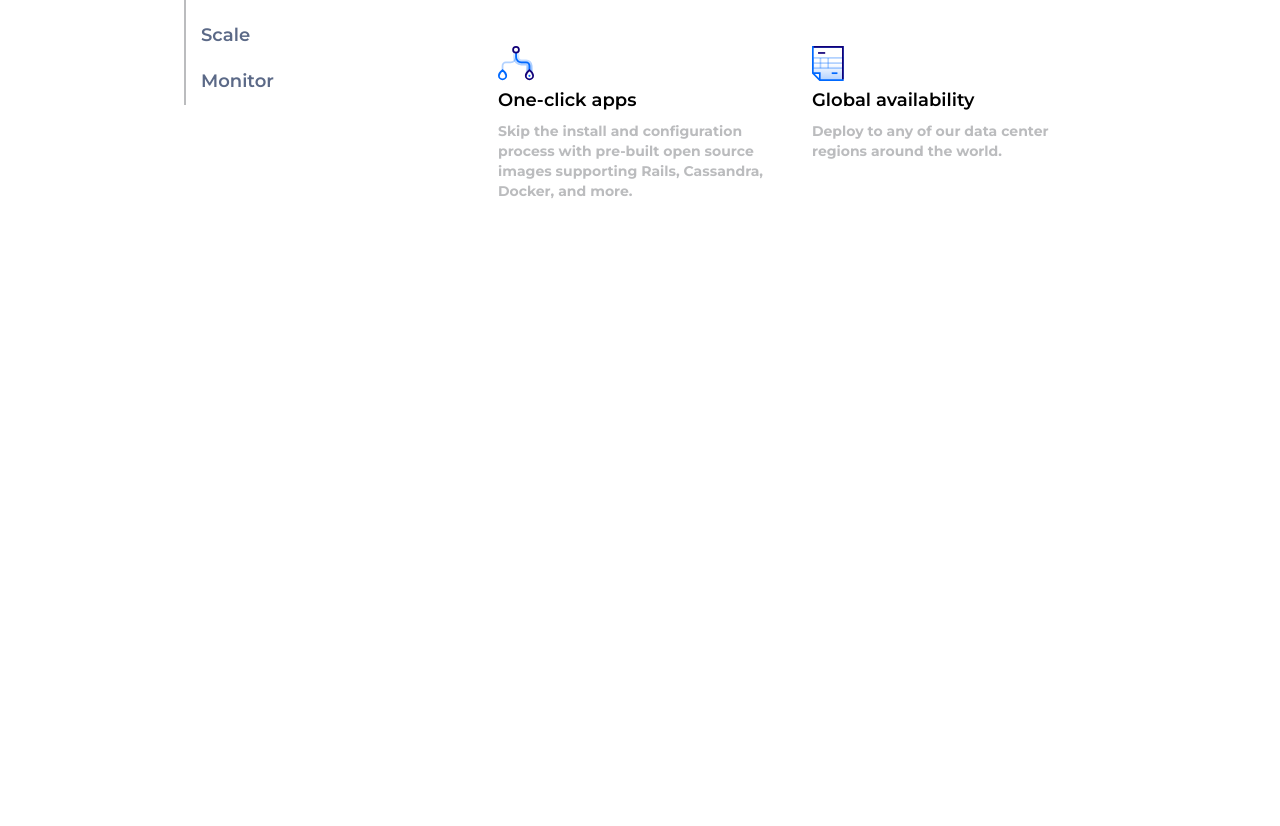
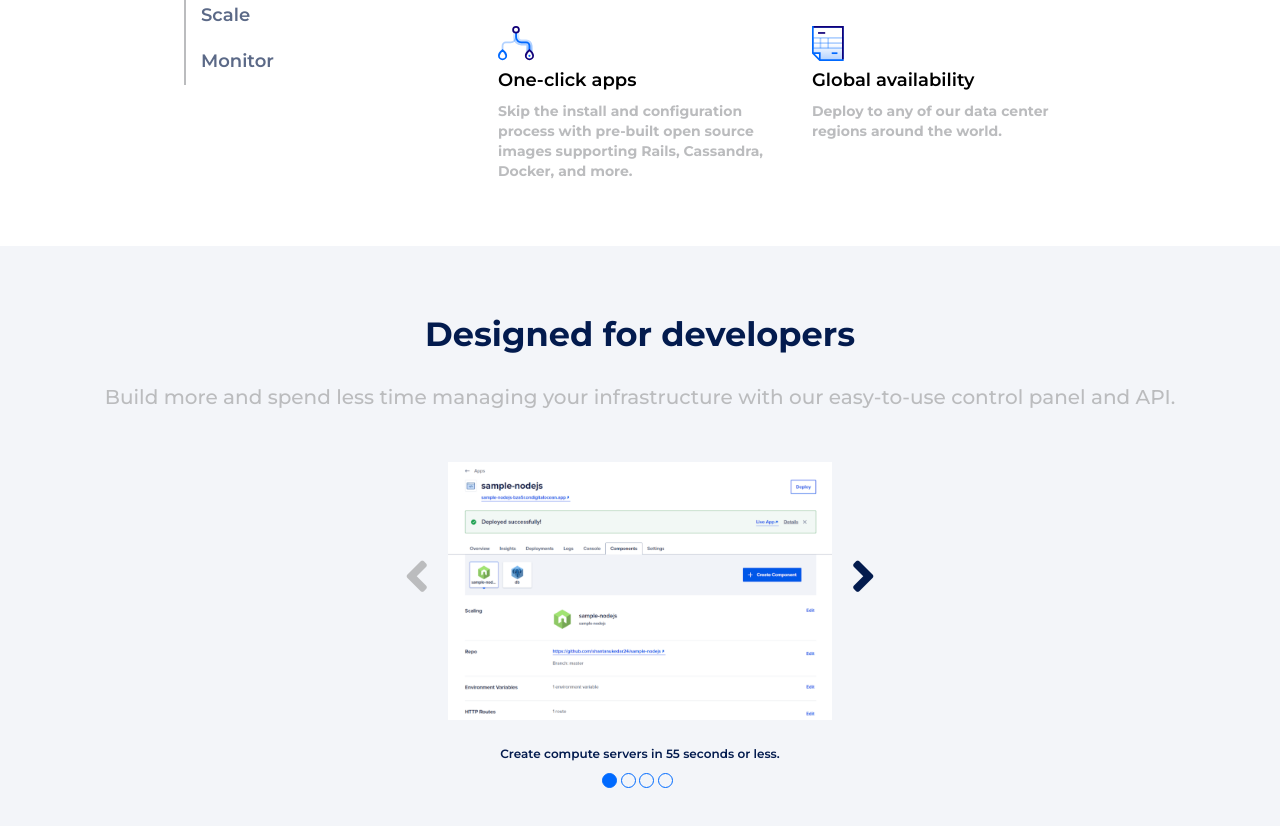
Before and after one commit to mrc-bsllt/html-css-digitalocean, a plain HTML site: page index.html in a window 1280 px wide. Shown: the part 1164-1990 px from the top of the page. Before the commit the page ends 1430 px from the top, so only its background shows below. Drawn offline with nearby package versions, Linux system fonts and the light colour scheme.

Commit message:
completato d#designed

```diff
--- a/css/style.css
+++ b/css/style.css
@@ -1,4 +1,9 @@
 /* utilities */
+.debug [class*="col-l"] {
+  height: 400px;
+  background-color: red;
+  border: 1px solid black;
+}
 .drop_down a::after {
   content: '\02c5';
   margin-left: 3px;
@@ -53,7 +58,7 @@ h3 {
 }
 h2,
 h3 {
-  color: #000000;
+  color: #031b4e;;
 }
 h4 {
   color: #000000;
@@ -188,7 +193,7 @@ nav li a:hover {
 
 /* deploy */
  #deploy {
-   padding: 70px 0 50px 0;;
+   padding: 50px 0;
  }
  #deploy h2 {
    margin-top: 0;
@@ -220,6 +225,48 @@ nav li a:hover {
 }
 /* /deploy */
 
+ /* designed */
+ #designed {
+   padding: 50px 0;
+   background-color: #F3F5F9;
+ }
+ #designed p.font_big {
+   margin-top: 30px;
+  }
+  #create_droplets {
+    width: 40%;
+    margin: 50px auto 0;
+  }
+  #create_droplets img {
+    width: 75%;
+    vertical-align: middle;
+  }
+  #create_droplets i {
+    display: inline-block;
+    padding: 15px;
+    font-size: 50px;
+    cursor: pointer;
+  }
+  #create_droplets i.active {
+    color: #031b4e;
+  }
+  #create_droplets p.p_small {
+    color: #031b4e;
+    margin-top: 25px;
+    font-weight: 600;
+  }
+  .list_circle li {
+    width: 15px;
+    height: 15px;
+    padding: 0;
+    border: 1px solid #006aff;
+    border-radius: 50%;
+    cursor: pointer;
+  }
+  .list_circle li.circle_active {
+    background-color: #006aff;
+  }
+/* /designed */
 
 /* /main */
 
@@ -235,6 +282,7 @@ nav li a:hover {
 /* media query */
 @media screen and (max-width: 768px) {
 
+  /* generale */
   h1 {
     font-size: 2em;
   }
@@ -244,16 +292,20 @@ nav li a:hover {
   h3 {
     font-size: 1.6em;
   }
+  h5 {
+    font-size: 0.75em;
+  }
+  /* /generale */
 
+  /* header */
   #jumbotron {
     padding: 50px 0;
   }
+  /* /header */
 
+  /* main */
   #logos li {
     width: 50%;
-  }
-  h5 {
-    font-size: 0.75em;
   }
   #logos a {
     font-size: 12px;
@@ -264,28 +316,56 @@ nav li a:hover {
   #deploy .deploy_item {
     height: auto;
   }
-
+  #create_droplets {
+    width: 70%;
+    margin: 50px auto 0;
+  }
+  #create_droplets img {
+    width: 100%;
+  }
+  #create_droplets p.p_small {
+    font-size: 0.9em;
+  }
+  .list_circle li {
+    width: 10px;
+    height: 10px;
+  }
+  /* /main */
 
 }
 
 @media screen and (min-width: 992px) and (max-width: 1200px) {
 
+  /* generale */
   h1 {
     font-size: 2.5em;
+  }
+  h2 {
+    font-size: 2.6em;
   }
   h3 {
     font-size: 1.9em;
   }
+  /* /generale */
 
+  /* header */
   #jumbotron {
     padding: 60px 0;
   }
+  /* /header */
 
+  /* main */
   #deploy .deploy_item {
     height: 180px;
   }
 
-
+  #create_droplets {
+    width: 70%;
+  }
+  #create_droplets p.p_small {
+    font-size: 1.5em;
+  }
+  /* /main */
 
 }
 /* /media query */
--- a/index.html
+++ b/index.html
@@ -174,7 +174,24 @@
       <!-- /deploy -->
 
       <!-- designed -->
-      <section id="designed"></section>
+      <section id="designed" class="text-center">
+        <h2>Designed for developers</h2>
+        <p class="font_big">
+          Build more and spend less time managing your infrastructure with our easy-to-use control panel and API.
+        </p>
+        <div id="create_droplets" class="">
+          <i class="fas fa-angle-left hidden-xs"></i>
+          <img src="img/sample-nodejs.png" alt="foto sample">
+          <i class="fas fa-angle-right active hidden-xs"></i>
+          <p class="p_small">Create compute servers in 55 seconds or less.</p>
+          <ul class="list-inline list-unstyled list_circle">
+            <li class="circle_active"></li>
+            <li></li>
+            <li></li>
+            <li></li>
+          </ul>
+        </div>
+      </section>
       <!-- /designed -->
 
       <!-- features -->
```
Also changed, not shown: img/droplets.png (added), img/sample-nodejs.png (added).
